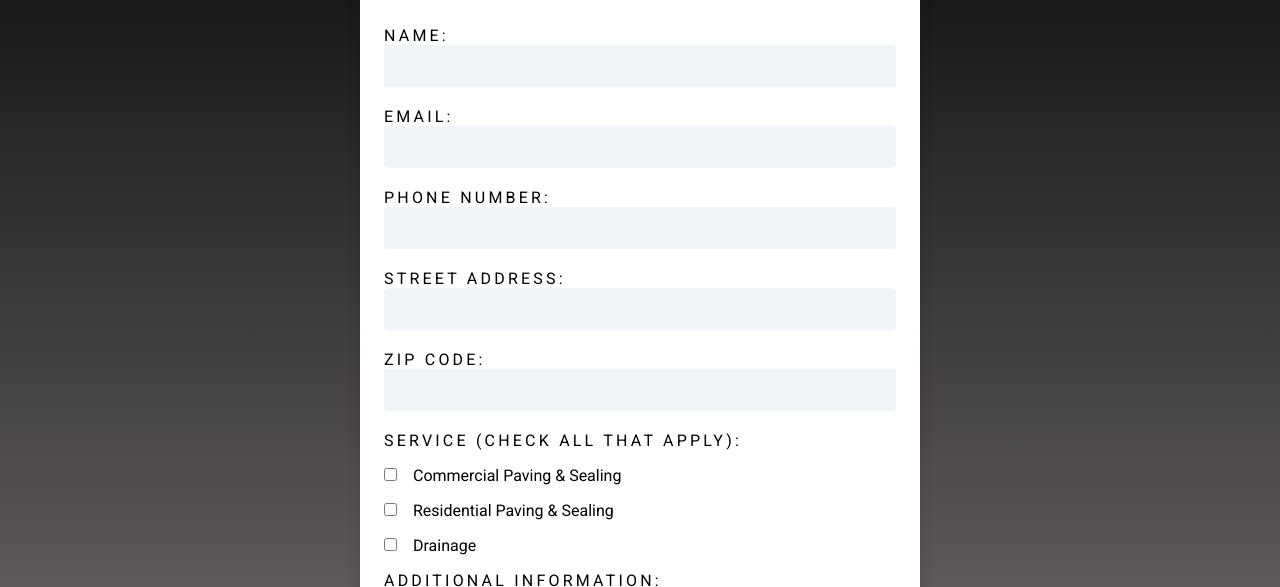
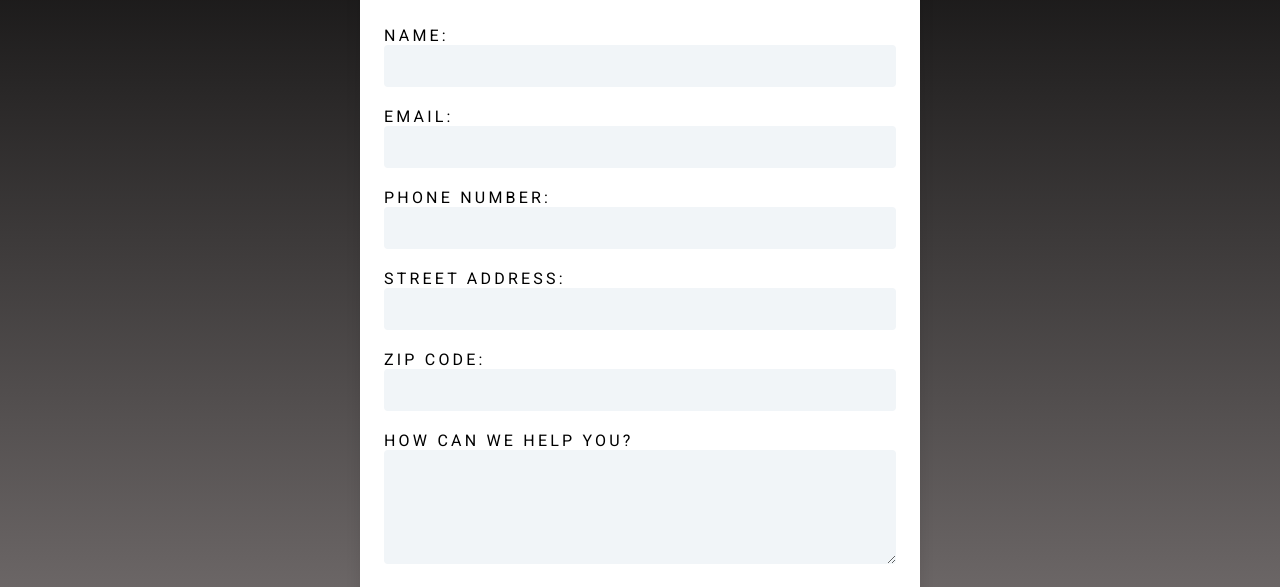
Before and after one commit to PhilLanzetta/debella, a Gatsby site: page /contact in a window 1280 px wide. Shown: the part 300-887 px from the top of the page. Built offline with nearby package versions, Linux system fonts and the light colour scheme; Gatsby itself is replaced by a stand-in of ours.

Commit message:
fix form

```diff
--- a/src/components/contactForm.js
+++ b/src/components/contactForm.js
@@ -97,39 +97,8 @@ const ContactForm = () => {
               className="form-control"
             />
           </label>
-            <p className="label">Service (check all that apply):</p>
-            <label for="service1" className="check-label">
-              <input
-                type="checkbox"
-                name="service1"
-                id="service1"
-                value="commercial-paving"
-                className="form-control-check"
-              />
-              Commercial Paving &amp; Sealing
-            </label>
-            <label for="service2" className="check-label">
-              <input
-                type="checkbox"
-                name="service2"
-                id="service2"
-                value="residential-paving"
-                className="form-control-check"
-              />
-              Residential Paving &amp; Sealing
-            </label>
-            <label for="service3" className="check-label">
-              <input
-                type="checkbox"
-                name="service3"
-                id="service3"
-                value="drainage"
-                className="form-control-check"
-              />
-              Drainage
-            </label>
           <label className="label">
-              Additional Information:
+            How can we help you?
             <textarea
               name="message"
               id="message"
```
Lines whose indentation alone changed are shown as unchanged.
